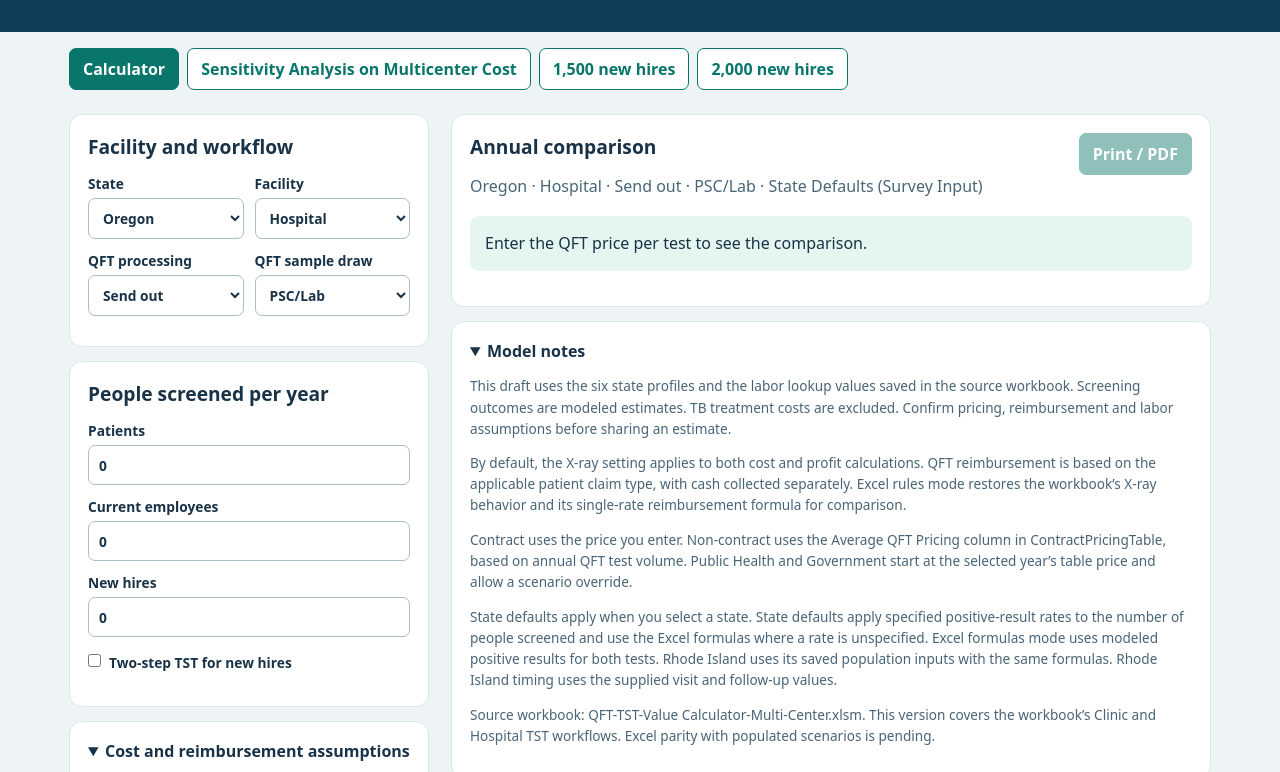
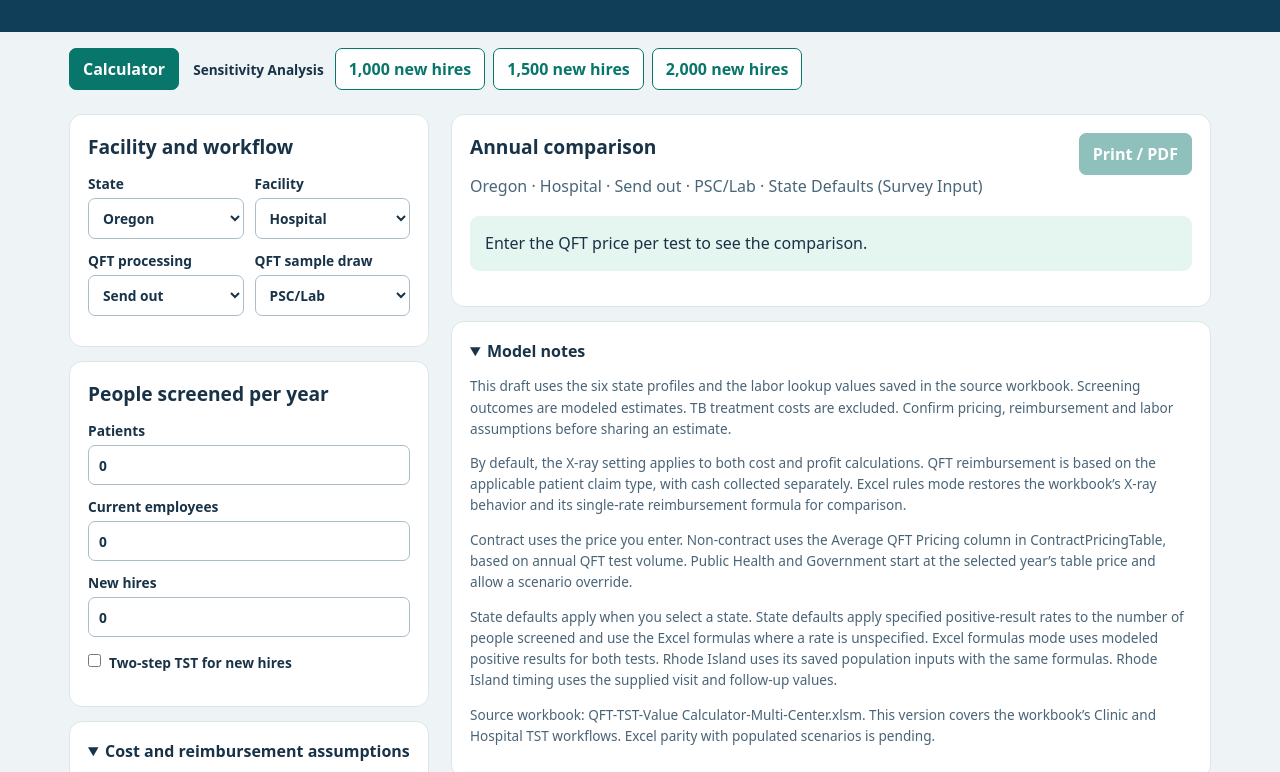
Before and after one commit to olardodan-dot/QFT-Value-calc, a plain HTML site: page index.html in a window 1280 px wide. Shown: the part 131-903 px from the top of the page. Drawn offline with Linux system fonts and the light colour scheme.

Commit message:
Group sensitivity analysis tabs by new-hire volume

```diff
--- a/index.html
+++ b/index.html
@@ -16,6 +16,8 @@ button{font:inherit;font-weight:700;border:1px solid var(--green);border-radius:
 table{border-collapse:collapse;width:100%;font-variant-numeric:tabular-nums;font-size:.91rem}th,td{text-align:right;padding:9px 5px;border-bottom:1px solid var(--line)}th:first-child{text-align:left}tbody th{font-weight:500}tr.group th{background:#edf4f7;font-weight:700}tr.total{background:#e5f5ef;font-weight:700}tr.total th{font-weight:700}small{font-size:.8rem}
 @media(max-width:770px){main{grid-template-columns:1fr;padding:14px;gap:10px}}@media print{body,header{background:white;color:black}header{padding:0 0 12px}header p{color:black}main{display:block;padding:0}.inputs,button{display:none}section,details{border:0;padding:0}tr{break-inside:avoid}table{font-size:10pt}th,td{padding:4px}}
 .views{max-width:1190px;margin:0 auto;padding:16px 24px 0;display:flex;gap:8px;flex-wrap:wrap}
+.analysis-tabs{display:flex;align-items:center;gap:8px;flex-wrap:wrap}
+.analysis-tabs-label{font-size:.85rem;font-weight:700;margin:0 3px 0 6px}
 .views button[aria-pressed="false"]{background:white;color:var(--green)}
 main.findings{display:block}.table-scroll{overflow-x:auto}.table-scroll table{min-width:620px}
 @media print{.views{display:none}}
@@ -56,9 +58,12 @@ main.findings{display:block}.table-scroll{overflow-x:auto}.table-scroll table{mi
 <header><h1>QuantiFERON Value Calculator</h1><p>Annual comparison of QuantiFERON‑TB Gold Plus and tuberculin skin testing</p></header>
 <nav class="views" aria-label="Calculator views">
 <button type="button" id="calculatorView" aria-pressed="true" aria-controls="calculatorPanel">Calculator</button>
-<button type="button" id="findingsView" aria-pressed="false" aria-controls="findingsPanel">Sensitivity Analysis on Multicenter Cost</button>
+<div class="analysis-tabs" role="group" aria-labelledby="analysisTabsLabel">
+<span class="analysis-tabs-label" id="analysisTabsLabel">Sensitivity Analysis</span>
+<button type="button" id="findingsView" aria-pressed="false" aria-controls="findingsPanel">1,000 new hires</button>
 <button type="button" id="hires1500" aria-pressed="false" aria-controls="findingsPanel">1,500 new hires</button>
 <button type="button" id="hires2000" aria-pressed="false" aria-controls="findingsPanel">2,000 new hires</button>
+</div>
 </nav>
 <main id="calculatorPanel">
 <form class="inputs" id="scenario">
```
